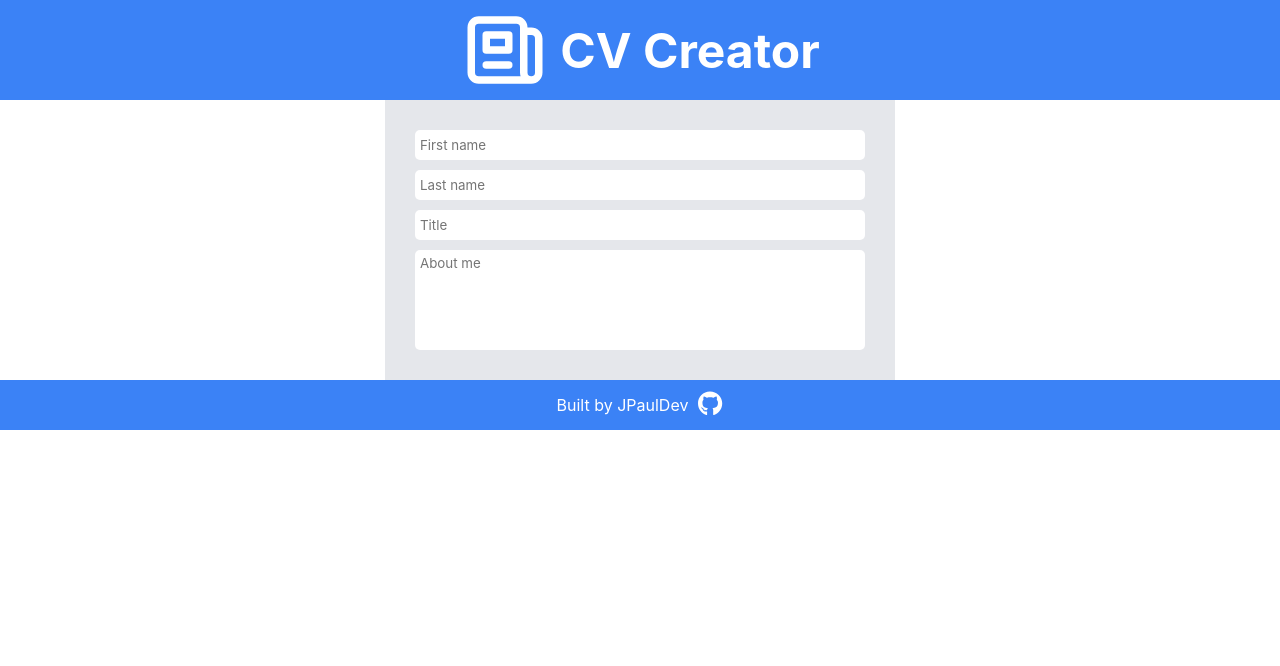
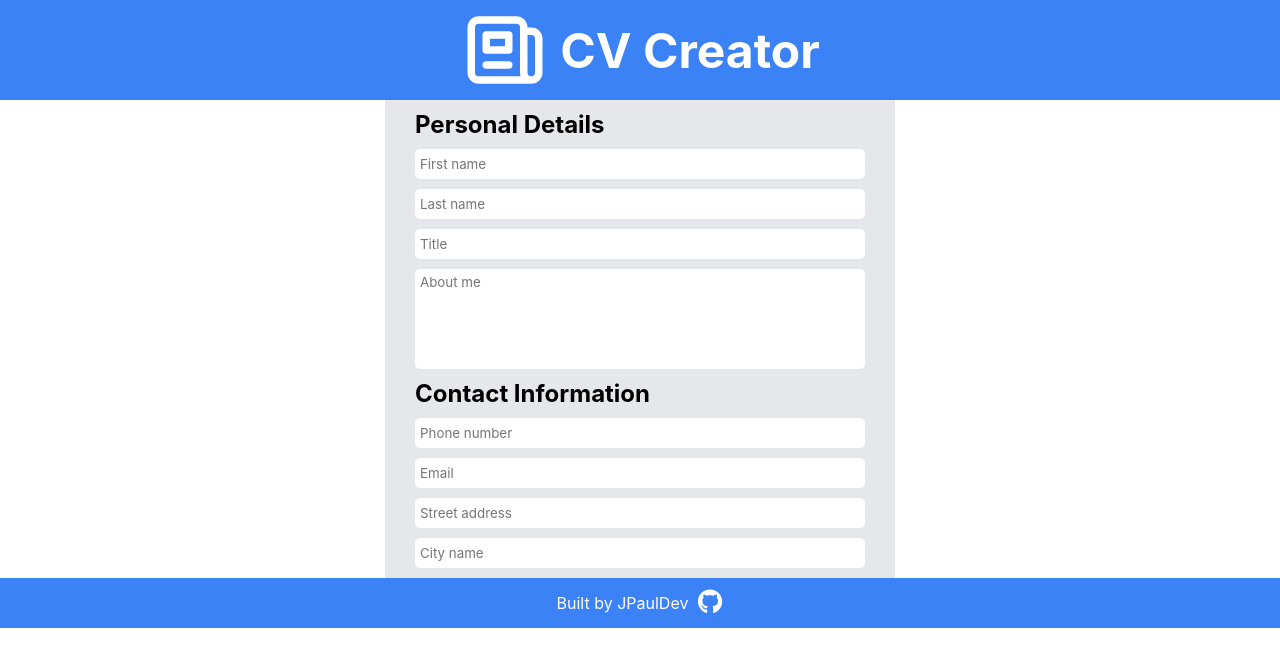
Before and after one commit to JPaulDev/cv-creator, a React (Create React App) app: page / in a window 1280 px wide. Shown: the top 666 px of the page. Built offline with nearby package versions, Linux system fonts and the light colour scheme.

Commit message:
Add contact information input

```diff
--- /dev/null
+++ b/src/components/Form/ContactInformation.js
@@ -0,0 +1,24 @@
+import styled from 'styled-components';
+import SectionHeader from './SectionHeader';
+import Input from './Input';
+
+const Section = styled.section`
+  display: flex;
+  flex-direction: column;
+  align-items: center;
+  row-gap: 10px;
+`;
+
+function ContactInformation() {
+  return (
+    <Section>
+      <SectionHeader header="Contact Information" />
+      <Input id="phoneNumber" placeholder="Phone number" type="tel" />
+      <Input id="email" placeholder="Email" type="email" />
+      <Input id="streetAddress" placeholder="Street address" type="text" />
+      <Input id="cityName" placeholder="City name" type="text" />
+    </Section>
+  );
+}
+
+export default ContactInformation;
--- a/src/components/Form/Form.js
+++ b/src/components/Form/Form.js
@@ -1,15 +1,20 @@
 import styled from 'styled-components';
 import PersonalDetails from './PersonalDetails';
+import ContactInformation from './ContactInformation';
 
 const StyledForm = styled.form`
+  display: flex;
+  flex-direction: column;
+  row-gap: 10px;
   background-color: #e5e7eb;
-  padding: 30px;
+  padding: 10px 30px;
 `;
 
 function Form() {
   return (
     <StyledForm>
       <PersonalDetails />
+      <ContactInformation />
     </StyledForm>
   );
 }
--- a/src/components/Form/PersonalDetails.js
+++ b/src/components/Form/PersonalDetails.js
@@ -1,4 +1,5 @@
 import styled from 'styled-components';
+import SectionHeader from './SectionHeader';
 import Input from './Input';
 
 const Section = styled.section`
@@ -21,6 +22,7 @@ const TextArea = styled.textarea`
 function PersonalDetails() {
   return (
     <Section>
+      <SectionHeader header="Personal Details" />
       <Input id="firstName" placeholder="First name" type="text" />
       <Input id="lastName" placeholder="Last name" type="text" />
       <Input id="title" placeholder="Title" type="text" />
--- /dev/null
+++ b/src/components/Form/SectionHeader.js
@@ -0,0 +1,13 @@
+import styled from 'styled-components';
+
+const Header = styled.h3`
+  font-size: 1.5rem;
+  text-align: left;
+  width: 100%;
+`;
+
+function SectionHeader(props) {
+  return <Header>{props.header}</Header>;
+}
+
+export default SectionHeader;
```
